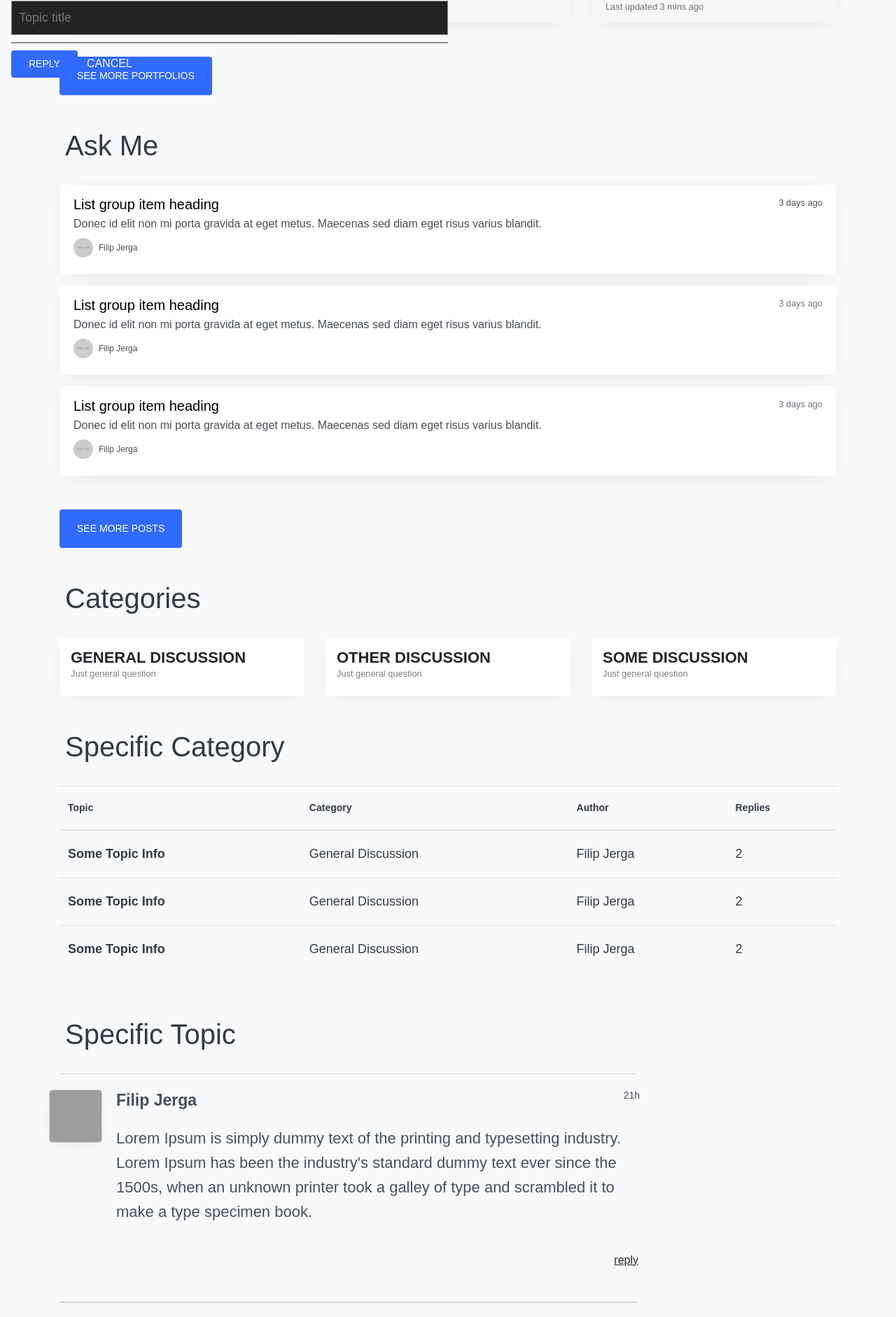
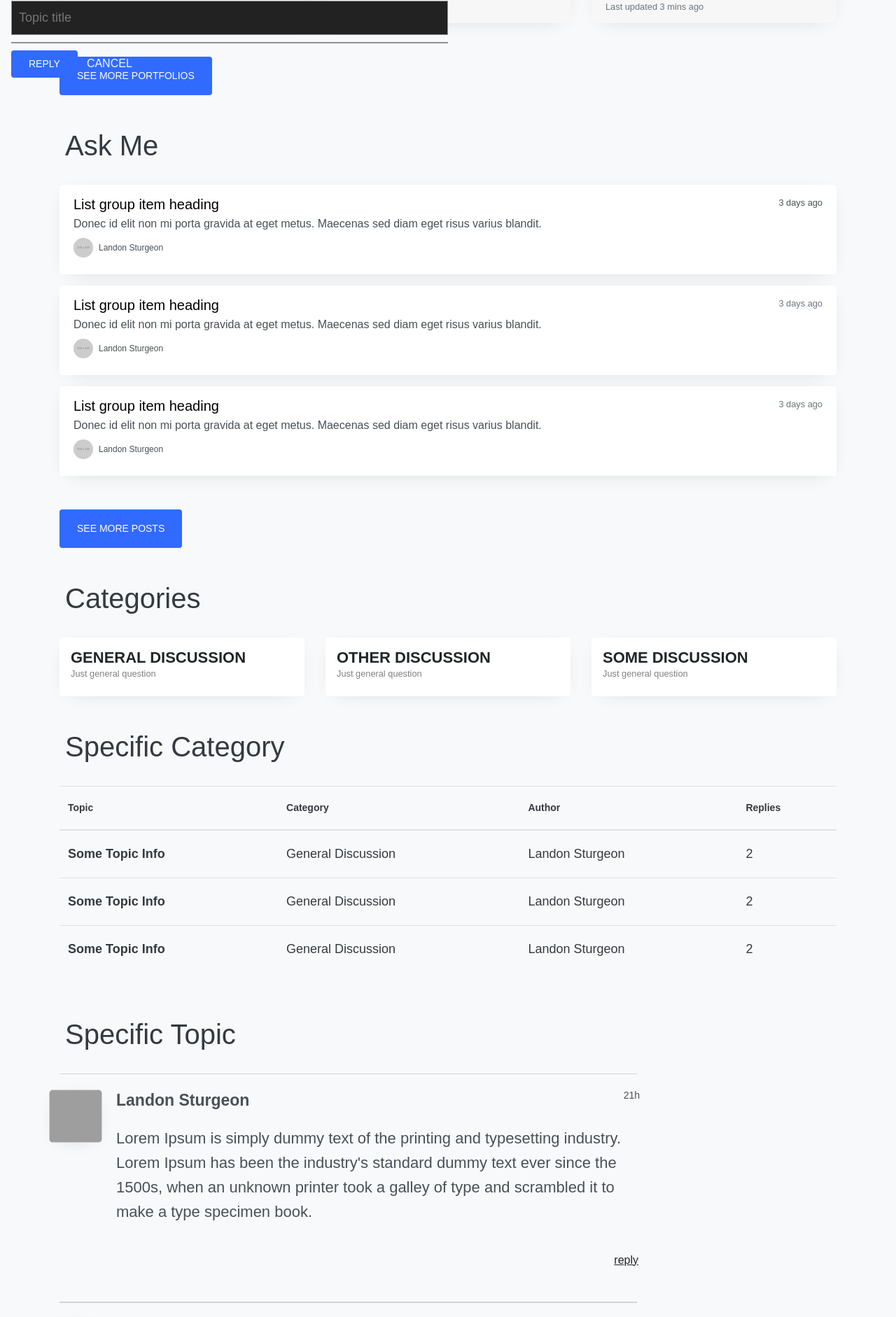
Before and after one commit to landon-sturgeon/sturgeon-portfolio, a Next.js app: page / in a window 1280 px wide. Shown: the part 855-2737 px from the top of the page at 70% size. Built offline with nearby package versions, Linux system fonts and the light colour scheme; grey boxes are pictures that could not be loaded.

Commit message:
changed title names in index page

```diff
--- a/pages/index.js
+++ b/pages/index.js
@@ -3,7 +3,7 @@ const Home = () => (
     {/* NAVBAR START */}
     <div className="navbar-wrapper">
       <nav className="navbar navbar-expand-lg navbar-dark fj-mw9">
-        <a className="navbar-brand mr-3 font-weight-bold" href="#">FilipJerga</a>
+        <a className="navbar-brand mr-3 font-weight-bold" href="#">LandonSturgeon</a>
         <button className="navbar-toggler" type="button" data-toggle="collapse" data-target="#navbarSupportedContent" aria-controls="navbarSupportedContent" aria-expanded="false" aria-label="Toggle navigation">
           <span className="navbar-toggler-icon"></span>
         </button>
@@ -39,7 +39,7 @@ const Home = () => (
     <section className="fj-hero">
       <div className="fj-hero-wrapper row">
         <div className="hero-left col-md-6">
-          <h1 className="white hero-title">Hey I'm Filip. Experienced full stack developer</h1>
+          <h1 className="white hero-title">Hey I'm Landon. Experienced full stack developer</h1>
           <h2 className="white hero-subtitle">Check my portfolio and video tutorials</h2>
           <div className="button-container">
             <a href="" className="btn btn-main bg-blue ttu">See my work</a>
@@ -124,7 +124,7 @@ const Home = () => (
             <p className="mb-1">Donec id elit non mi porta gravida at eget metus. Maecenas sed diam eget risus varius blandit.</p>
             <div className="avatar-container my-2">
               <img src="https://via.placeholder.com/150" className="avatar-image mr-2"></img>
-              <span className="avatar-title">Filip Jerga</span>
+              <span className="avatar-title">Landon Sturgeon</span>
             </div>
           </a>
           <a href="#" className="list-group-item list-group-item-action flex-column align-items-start mt-3 py-3 subtle-shadow no-border">
@@ -135,7 +135,7 @@ const Home = () => (
             <p className="mb-1">Donec id elit non mi porta gravida at eget metus. Maecenas sed diam eget risus varius blandit.</p>
             <div className="avatar-container my-2">
               <img src="https://via.placeholder.com/150" className="avatar-image mr-2"></img>
-              <span className="avatar-title">Filip Jerga</span>
+              <span className="avatar-title">Landon Sturgeon</span>
             </div>
           </a>
           <a href="#" className="list-group-item list-group-item-action flex-column align-items-start mt-3 py-3 subtle-shadow no-border">
@@ -146,7 +146,7 @@ const Home = () => (
             <p className="mb-1">Donec id elit non mi porta gravida at eget metus. Maecenas sed diam eget risus varius blandit.</p>
             <div className="avatar-container my-2">
               <img src="https://via.placeholder.com/150" className="avatar-image mr-2"></img>
-              <span className="avatar-title">Filip Jerga</span>
+              <span className="avatar-title">Landon Sturgeon</span>
             </div>
           </a>
         </div>
@@ -245,19 +245,19 @@ const Home = () => (
             <tr>
               <th>Some Topic Info</th>
               <td className="category">General Discussion</td>
-              <td>Filip Jerga</td>
+              <td>Landon Sturgeon</td>
               <td>2</td>
             </tr>
             <tr>
               <th>Some Topic Info</th>
               <td className="category">General Discussion</td>
-              <td>Filip Jerga</td>
+              <td>Landon Sturgeon</td>
               <td>2</td>
             </tr>
             <tr>
               <th>Some Topic Info</th>
               <td className="category">General Discussion</td>
-              <td>Filip Jerga</td>
+              <td>Landon Sturgeon</td>
               <td>2</td>
             </tr>
           </tbody>
@@ -290,7 +290,7 @@ const Home = () => (
                       <div className="topic-header">
                         <div className="topic-meta">
                           <div className="name-container">
-                            <span className="name">Filip Jerga</span>
+                            <span className="name">Landon Sturgeon</span>
                           </div>
                           <div className="date-container"><span className="date">21h</span></div>
                         </div>
@@ -329,7 +329,7 @@ const Home = () => (
                       <div className="topic-header">
                         <div className="topic-meta">
                           <div className="name-container">
-                            <span className="name">Filip Jerga</span>
+                            <span className="name">Landon Sturgeon</span>
                           </div>
                           <div className="date-container"><span className="date">21h</span></div>
                         </div>
@@ -368,7 +368,7 @@ const Home = () => (
                       <div className="topic-header">
                         <div className="topic-meta">
                           <div className="name-container">
-                            <span className="name">Filip Jerga</span>
+                            <span className="name">Landon Sturgeon</span>
                           </div>
                           <div className="date-container"><span className="date">21h</span></div>
                         </div>
```
